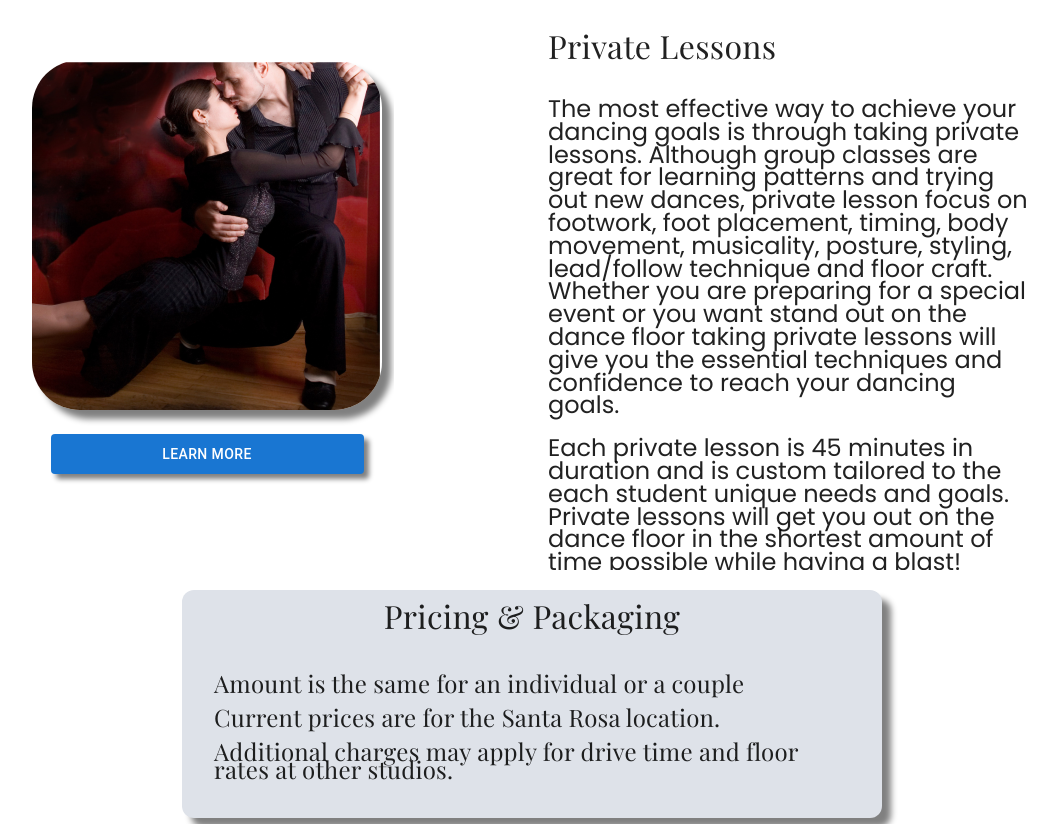
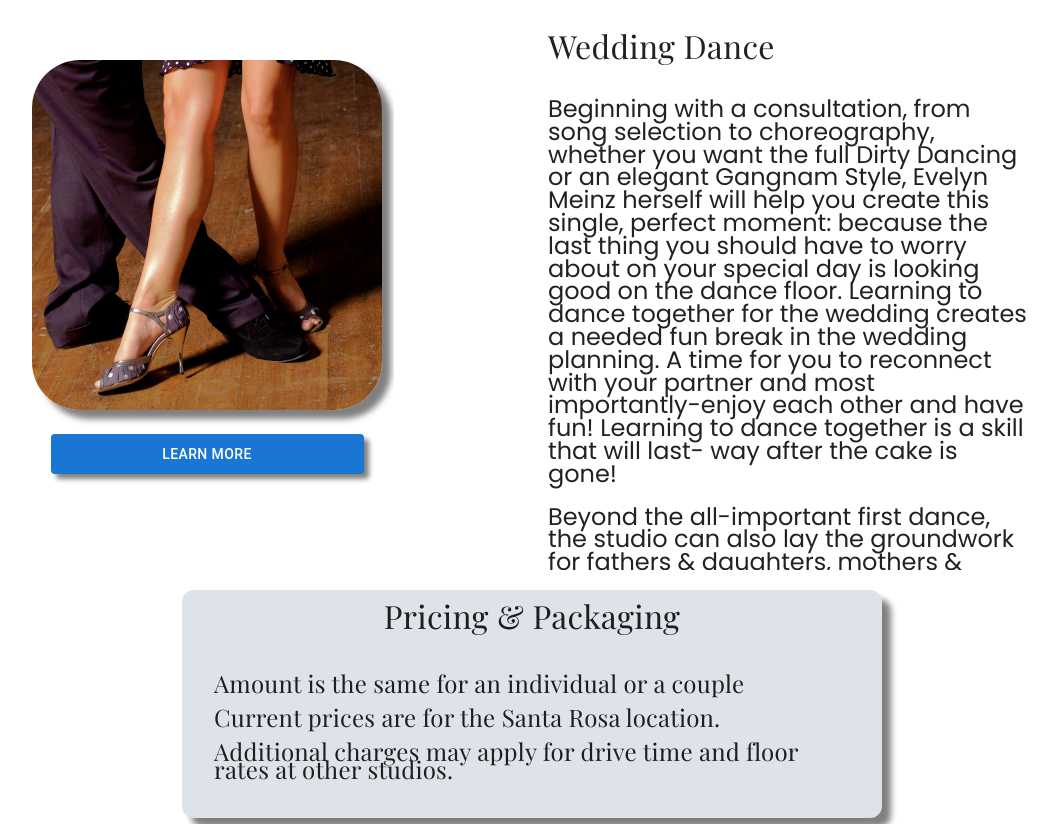
Before and after one commit to th2n10s4u/embd-website, a React (Create React App) app: page / in a window 1280 px wide. Shown: the top 824 px of the page, without its empty margins (108-1165 px from the left). Built offline with nearby package versions, Linux system fonts and the light colour scheme.

Commit message:
Created WeddingDance.js
Created WeddingDance.js
TODO: Change template to allow for CardContentBodySentenceThree to be visible.

```diff
--- a/src/App.js
+++ b/src/App.js
@@ -11,6 +11,7 @@ import Specialties from "./assets/components/Specialties";
 import Spacer from "./assets/components/Spacer";
 import SocialDance from "./assets/components/SocialDance.js";
 import PrivateLessons from "./assets/components/PrivateLessons";
+import WeddingDance from "./assets/components/WeddingDance";
 
 function App() {
   useEffect(() => {
@@ -21,6 +22,7 @@ function App() {
     <div className="container">
       {/* <Navbar /> */}
       {/* <MainCarousel /> */}
+      <WeddingDance />
       <PrivateLessons />
       <SocialDance />
       {/* <Testimonials />
--- a/src/assets/components/WeddingDance.js
+++ b/src/assets/components/WeddingDance.js
@@ -0,0 +1,45 @@
+import React from "react";
+import { Box, Typography, Paper } from "@mui/material";
+import TemplateCard from "./TemplateCard";
+import TemplateTextCard from "./TemplateTextCard";
+import LatinFeet from "../images/Latin-feet-image.png";
+
+export default function SocialDance() {
+  return (
+    <React.Fragment>
+      <Box
+        sx={{
+          display: "flex",
+          justifyContent: "center",
+        }}
+      >
+        <TemplateCard
+          img={LatinFeet}
+          buttonText="Learn More"
+          CardContentHeaderFirstLine="Wedding Dance"
+          CardContentBodySentenceOne="Beginning with a consultation, from song selection to choreography, whether you want the full Dirty Dancing or an elegant Gangnam Style, Evelyn Meinz herself will help you create this single, perfect moment: because the last thing you should have to worry about on your special day is looking good on the dance floor. Learning to dance together for the wedding creates a needed fun break in the wedding planning. A time for you to reconnect with your partner and most importantly-enjoy each other and have fun! Learning to dance together is a skill that will last- way after the cake is gone!"
+          CardContentBodySentenceTwo="Beyond the all-important first dance, the studio can also lay the groundwork for fathers & daughters, mothers & sons, or even entire groups (Hello, wedding flash mob!)."
+          CardContentBodySentenceThree="Here’s the point: it’s your perfect day. Whatever you want? We’ll ensure it happens."
+        />
+      </Box>
+
+      <TemplateTextCard
+        TextCardHeader="Pricing & Packaging"
+        ListText={[
+          "Amount is the same for an individual or a couple",
+          "Current prices are for the Santa Rosa location.",
+          "Additional charges may apply for drive time and floor rates at other studios. ",
+        ]}
+      />
+
+      <TemplateTextCard
+        ListText={[
+          "Introduction Consultation: $35",
+          "45 Minute Private Lesson: $123",
+          "5 Pack of Lessons: $500",
+          "10 Pack of Lessons: $1000",
+        ]}
+      />
+    </React.Fragment>
+  );
+}
```
